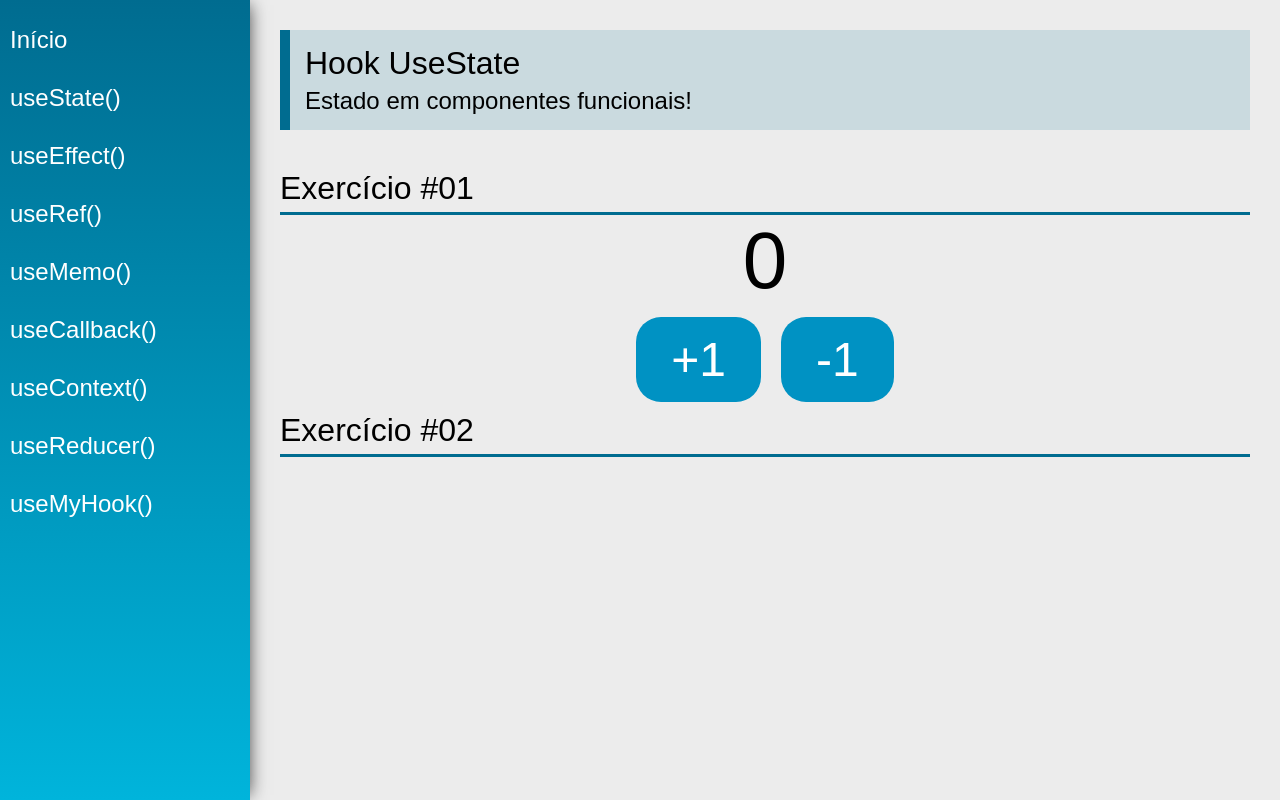
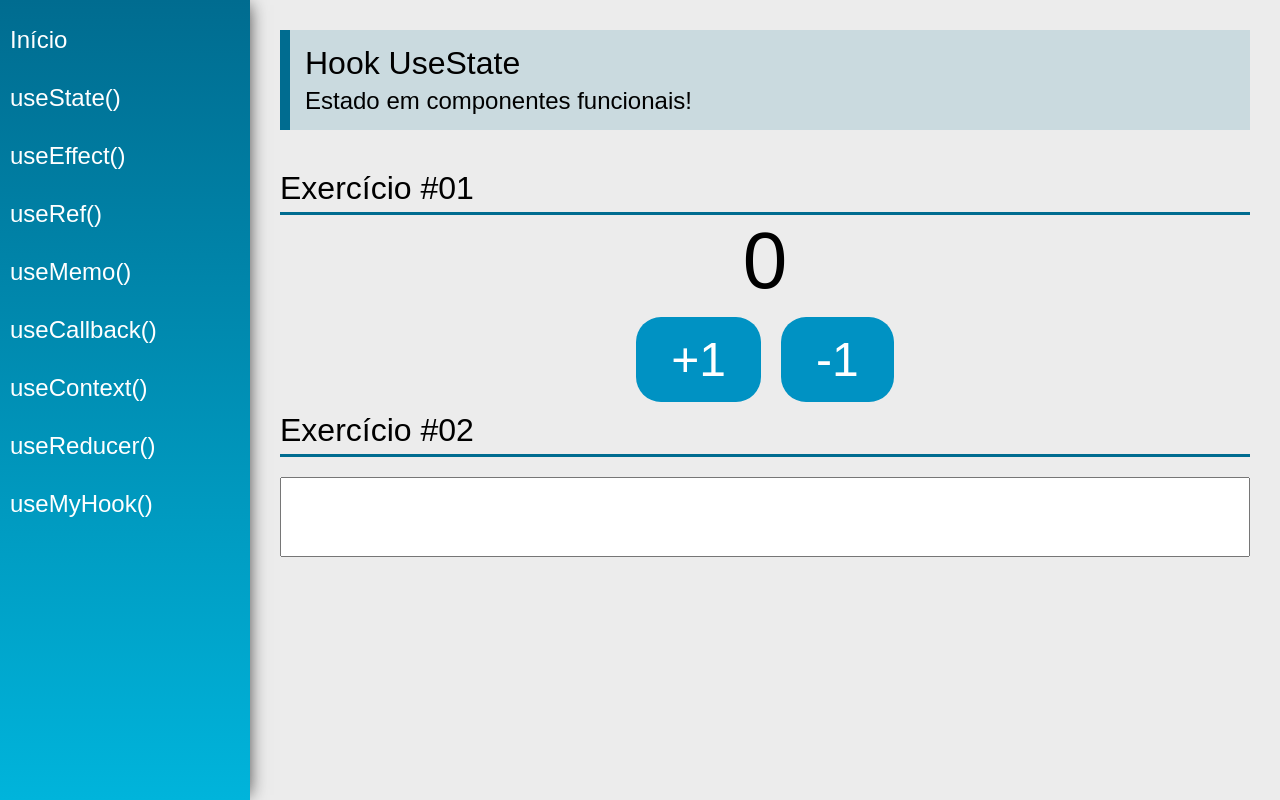
Before and after one commit to felipe-lima-flooxai/react-mod5-hooks, a React (Vite) app: page /useState in a window 1280 px wide. Built offline with nearby package versions, Linux system fonts and the light colour scheme.

Commit message:
feat: useState

```diff
--- a/src/views/examples/UseState.jsx
+++ b/src/views/examples/UseState.jsx
@@ -5,6 +5,7 @@
 const UseState = (props) => {
 
     const [count, setCount] = useState(0)
+    const [name, setName] = useState("")
 
     return (
         <div className="UseState">
@@ -21,6 +22,8 @@
                 </div>
             </div>
             <SectionTitle title="Exercício #02"></SectionTitle>
+            <input type="text" className="input" value={name} onChange={e => setName(e.target.value)}/>
+            <span className="text">{name}</span>
         </div>
     )
 }
```
